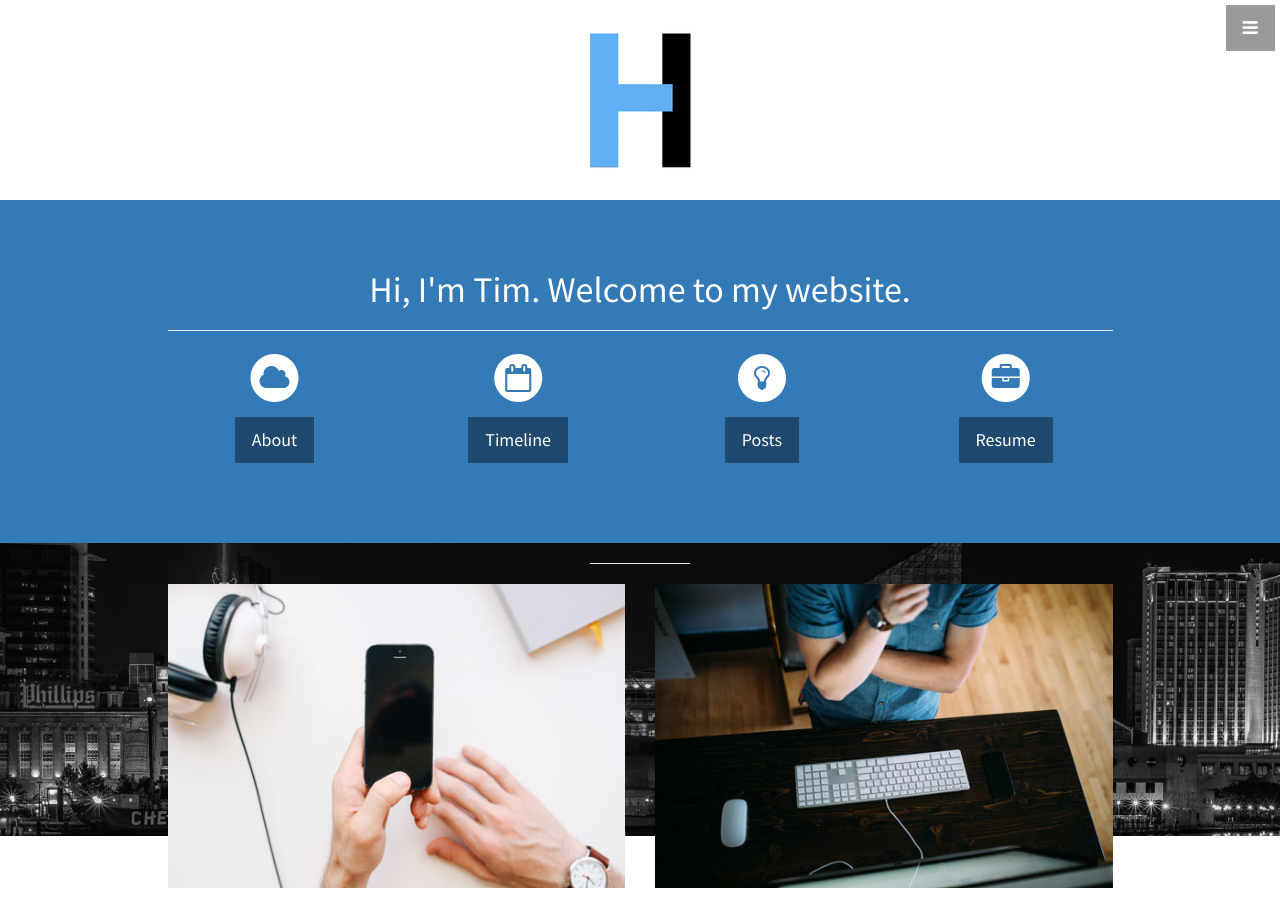
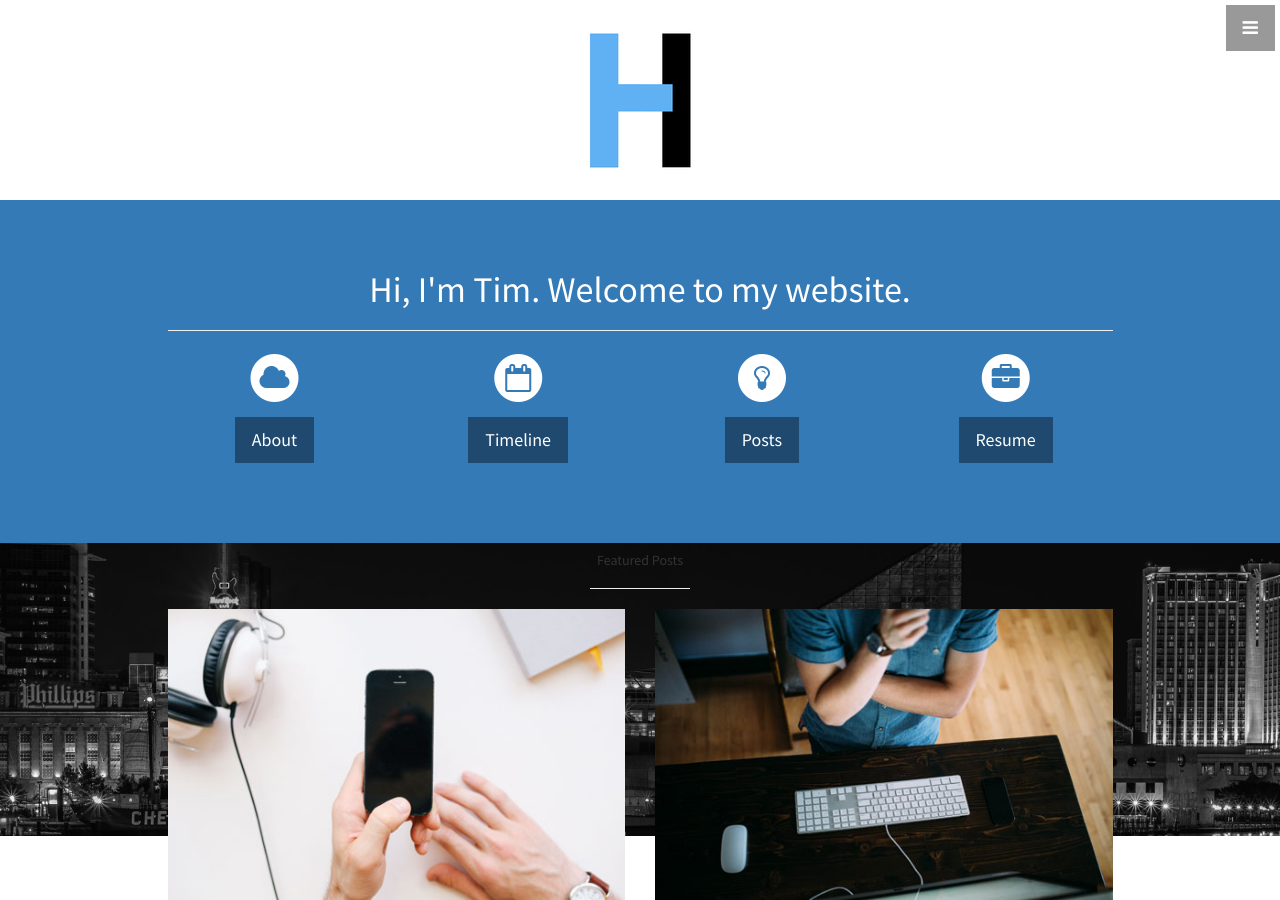
Before and after one commit to healyt22/healyt22.github.io, a Jekyll site: the page built from index.html, in a window 1280 px wide and 900 px high. Built offline with Jekyll 4.4.1, drawn with Linux system fonts in a browser that asks for light colours.

Commit message:
working on posts

```diff
--- a/_includes/header.html
+++ b/_includes/header.html
@@ -75,7 +75,7 @@
     <div class="container">
       <div class="row">
         <div class="col-lg-10 col-lg-offset-1 text-center">
-          <!-- <h2>Posts</h2> -->
+          <h5>Featured Posts</h5>
           <hr class="small">
           <div class="row">
             <div class="col-md-6">
```
